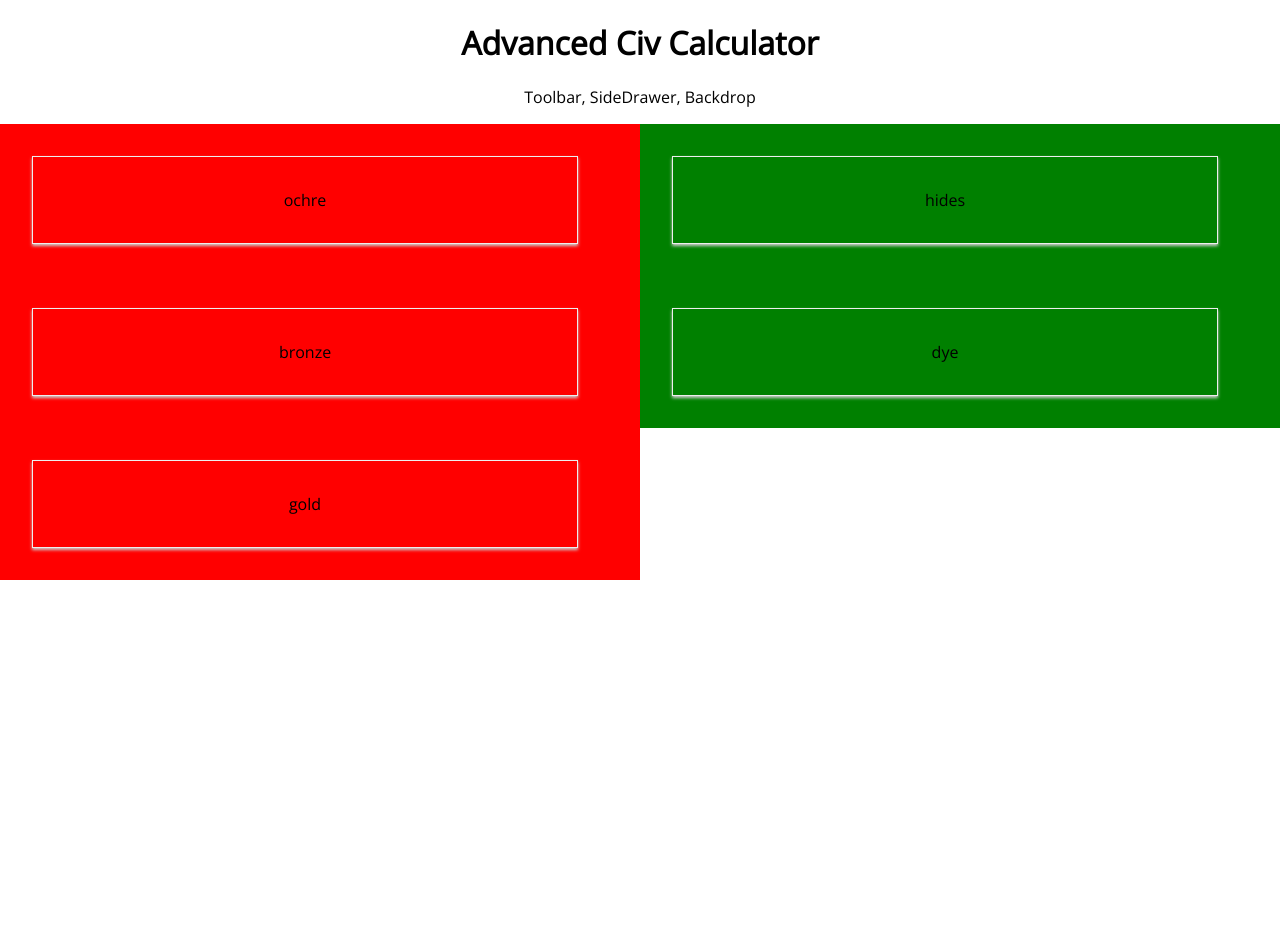
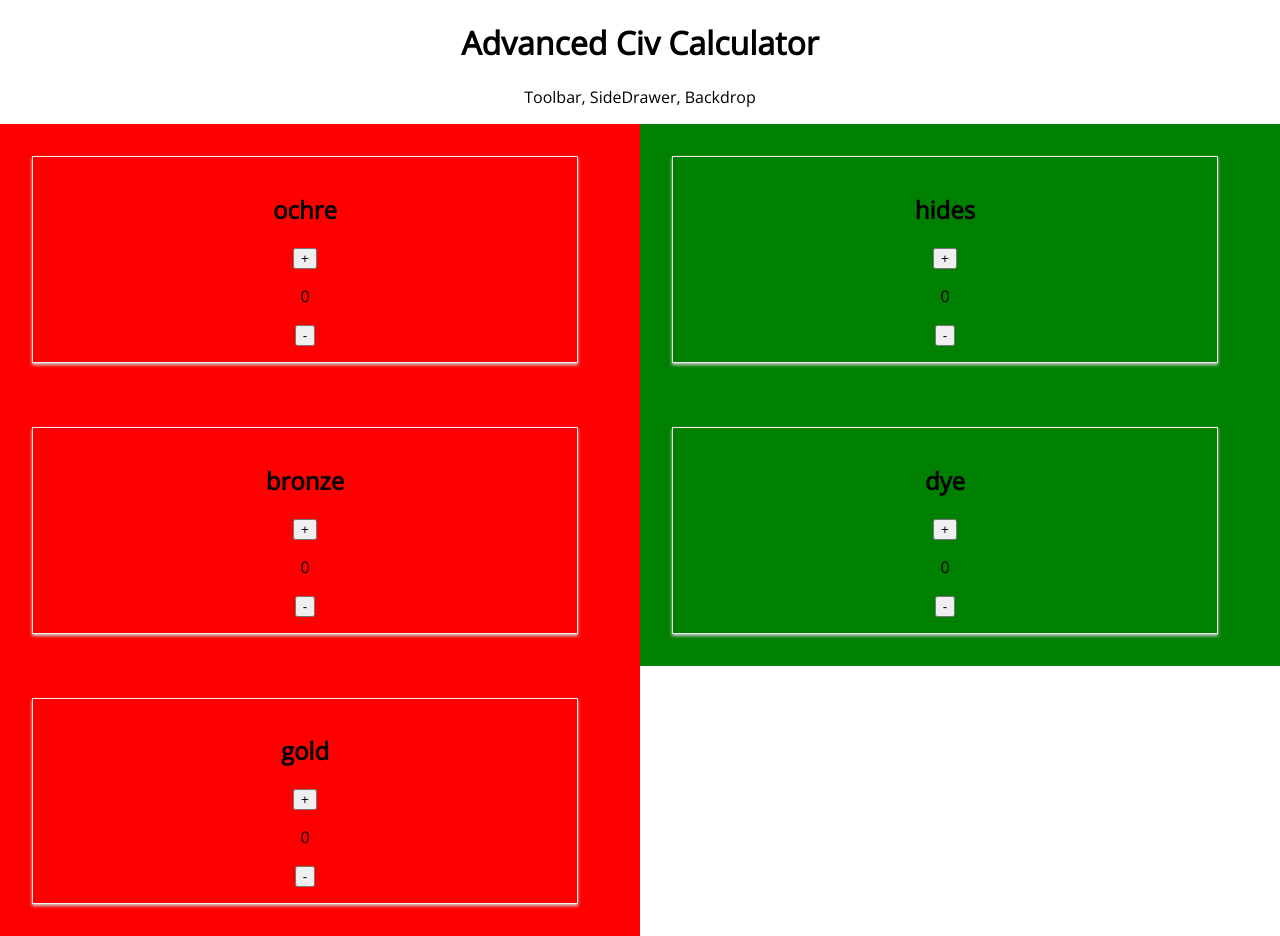
Before and after one commit to paasovaara/adv-civ-calculator, a React (Create React App) app: page / in a window 1280 px wide. Before the commit the page ends 800 px from the top, so only its background shows below. Built offline with nearby package versions, Linux system fonts and the light colour scheme.

Commit message:
Add and dec buttons

```diff
--- a/src/components/CommodityCard/CommodityCard.js
+++ b/src/components/CommodityCard/CommodityCard.js
@@ -1,12 +1,22 @@
-import React, { Fragment } from "react";
+import React, { Fragment, useState } from "react";
 import classes from "./CommodityCard.module.css";
 
-const commodityCard = (props) => {
+
+const CommodityCard = (props) => {
+  const [count, setCount] = useState(0);
+
   return (
     <div className={classes.CommodityCard}>
-      <p>{props.type}</p>
+      <h2>{props.type}</h2>
+      <button onClick={() => count > props.max ? setCount(props.max): setCount(count + 1)} >
+        +
+      </button>
+      <p>{count}</p>
+      <button onClick={() => count > 0 ? setCount(count - 1): setCount(0)}>
+        -
+      </button>
     </div>
   );
 }
 
-export default commodityCard;
+export default CommodityCard;
```
